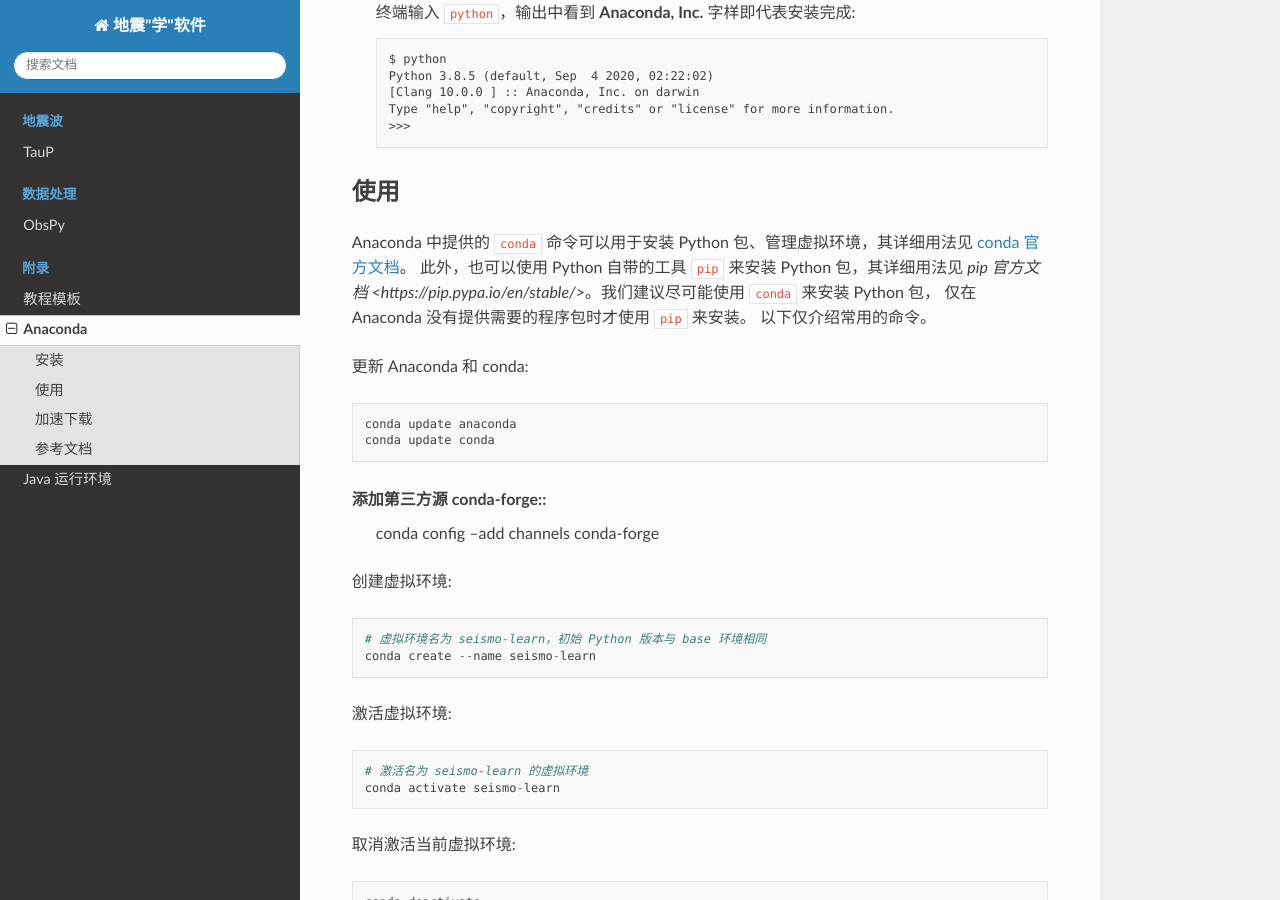
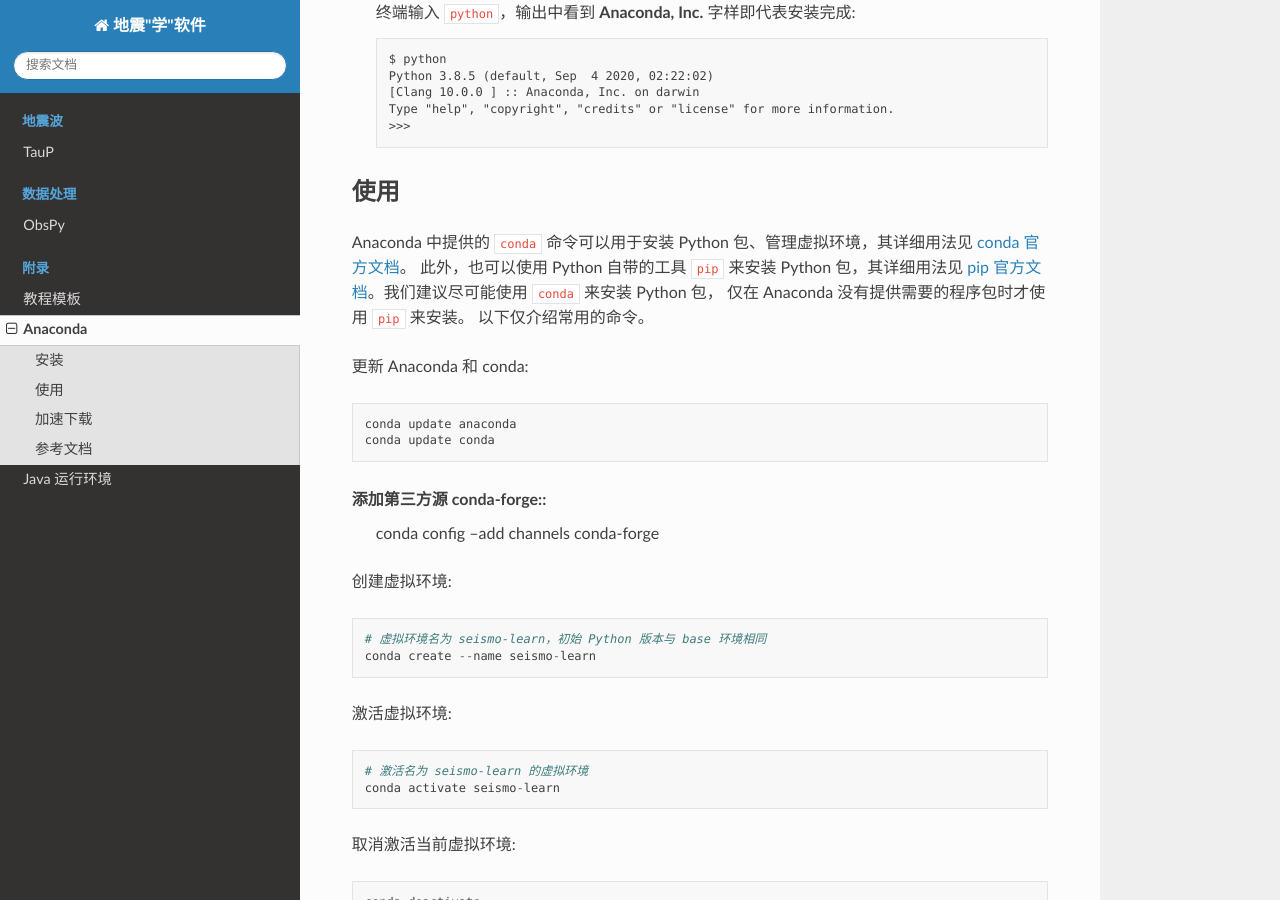
Before and after one commit to seismo-learn/software, a Sphinx documentation site: the page built from source/anaconda/index.rst, in a window 1280 px wide and 900 px high, scrolled down 1147 px. Built offline with Sphinx 7.4.7 and the Read the Docs theme 2.0.0, drawn with Linux system fonts in a browser that asks for light colours.

Commit message:
Update source/anaconda/index.rst
Co-authored-by: Jiayuan Yao <coreman.seism@gmail.com>

```diff
--- a/source/anaconda/index.rst
+++ b/source/anaconda/index.rst
@@ -52,7 +52,7 @@
 Anaconda 中提供的 ``conda`` 命令可以用于安装 Python 包、管理虚拟环境，其详细用法见
 `conda 官方文档 <https://docs.conda.io/projects/conda/en/latest/index.html>`__。
 此外，也可以使用 Python 自带的工具 ``pip`` 来安装 Python 包，其详细用法见
-`pip 官方文档 <https://pip.pypa.io/en/stable/>`。我们建议尽可能使用 ``conda`` 来安装 Python 包，
+`pip 官方文档 <https://pip.pypa.io/en/stable/>`__。我们建议尽可能使用 ``conda`` 来安装 Python 包，
 仅在 Anaconda 没有提供需要的程序包时才使用 ``pip`` 来安装。
 以下仅介绍常用的命令。
 
```
